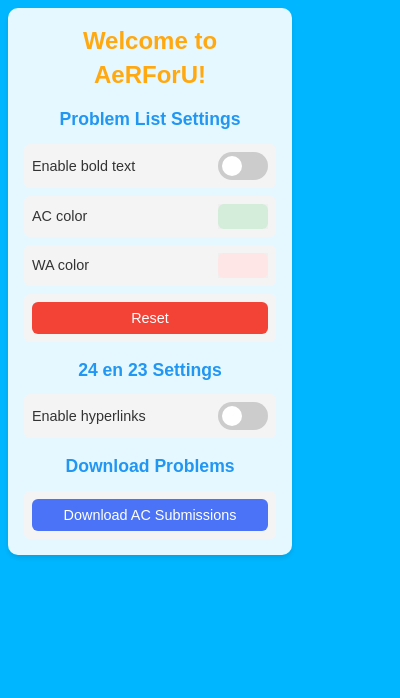
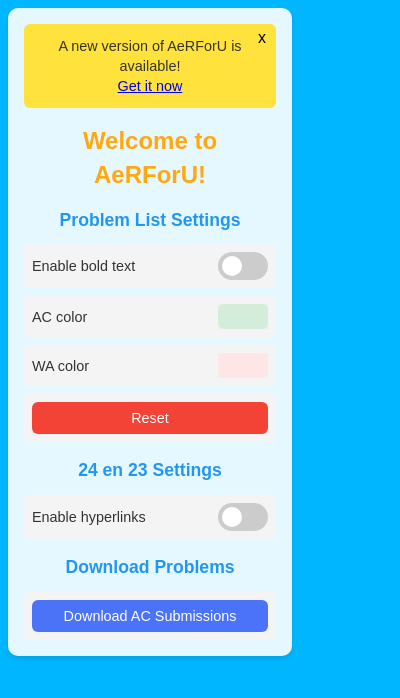
Before and after one commit to Jaimepas77/AeRForU, a browser extension: page popup/hello.html in a window 400 px wide. Drawn offline with Linux system fonts and the light colour scheme.

Commit message:
Add version update notification feature
Introduces a version check mechanism that notifies users when a new version of AeRForU is available. Updates manifest to inject the new update script, adds notification UI to the popup, and implements logic in both popup and content scripts to fetch and compare the latest version from GitHub.

```diff
--- a/popup/hello.html
+++ b/popup/hello.html
@@ -8,6 +8,13 @@
 </head>
 <body>
     <div class="container">
+        <!--New version available ...link-->
+        <div id="version-notification" class="notification hidden">
+            <p>A new version of AeRForU is available!</p>
+            <a href="https://github.com/Jaimepas77/AeRForU" target="_blank">Get it now</a>
+            <button id="close-notification" class="close-btn">x</button>
+        </div>
+
         <h1 class="title">Welcome to AeRForU!</h1>
 
         <h2 class="section-title">Problem List Settings</h2>
--- a/popup/options.js
+++ b/popup/options.js
@@ -88,4 +88,28 @@
     optionsForm24en23.hyperlinks.checked = Boolean(data.hyperlinks);
 }
 
+async function checkVersion() {
+    const manifest = chrome.runtime.getManifest();
+    const currentVersion = manifest.version;
+
+    //https://raw.githubusercontent.com/Jaimepas77/AeRForU/refs/heads/main/manifest.json
+    const response = await fetch('https://raw.githubusercontent.com/Jaimepas77/AeRForU/refs/heads/main/manifest.json', { cache: 'no-store' });
+    if (response.ok) {
+        const latestManifest = await response.json();
+        const latestVersion = latestManifest.version;
+
+        if (currentVersion !== latestVersion) {
+            // Notify the user about the new version
+            console.log(`New version available: ${latestVersion}`);
+            const notification = document.getElementById('version-notification');
+            notification.classList.remove('hidden');
+            const closeButton = document.getElementById('close-notification');
+            closeButton.addEventListener('click', () => {
+                notification.classList.add('hidden');
+            });
+        }
+    }
+}
+
 loadOptions();
+checkVersion();
--- a/popup/style.css
+++ b/popup/style.css
@@ -30,6 +30,31 @@
     padding: 1rem;
     width: 100%;
     box-shadow: 0 3px 5px rgba(0, 0, 0, 0.1);
+}
+
+.notification {
+    background-color: #ffe23b;
+    color: #333;
+    padding: 0.75rem;
+    border-radius: 6px;
+    margin-bottom: 1rem;
+    text-align: center;
+    font-size: 0.9rem;
+    position: relative;
+}
+
+.hidden {
+    display: none;
+}
+
+.close-btn {
+    position: absolute;
+    top: 5px;
+    right: 10px;
+    background: none;
+    border: none;
+    font-size: 1rem;
+    cursor: pointer;
 }
 
 .title {
```
Also changed, not shown: scripts/content.js (+18 -0 lines), scripts/update.js (added, +77 -0 lines), manifest.json.
